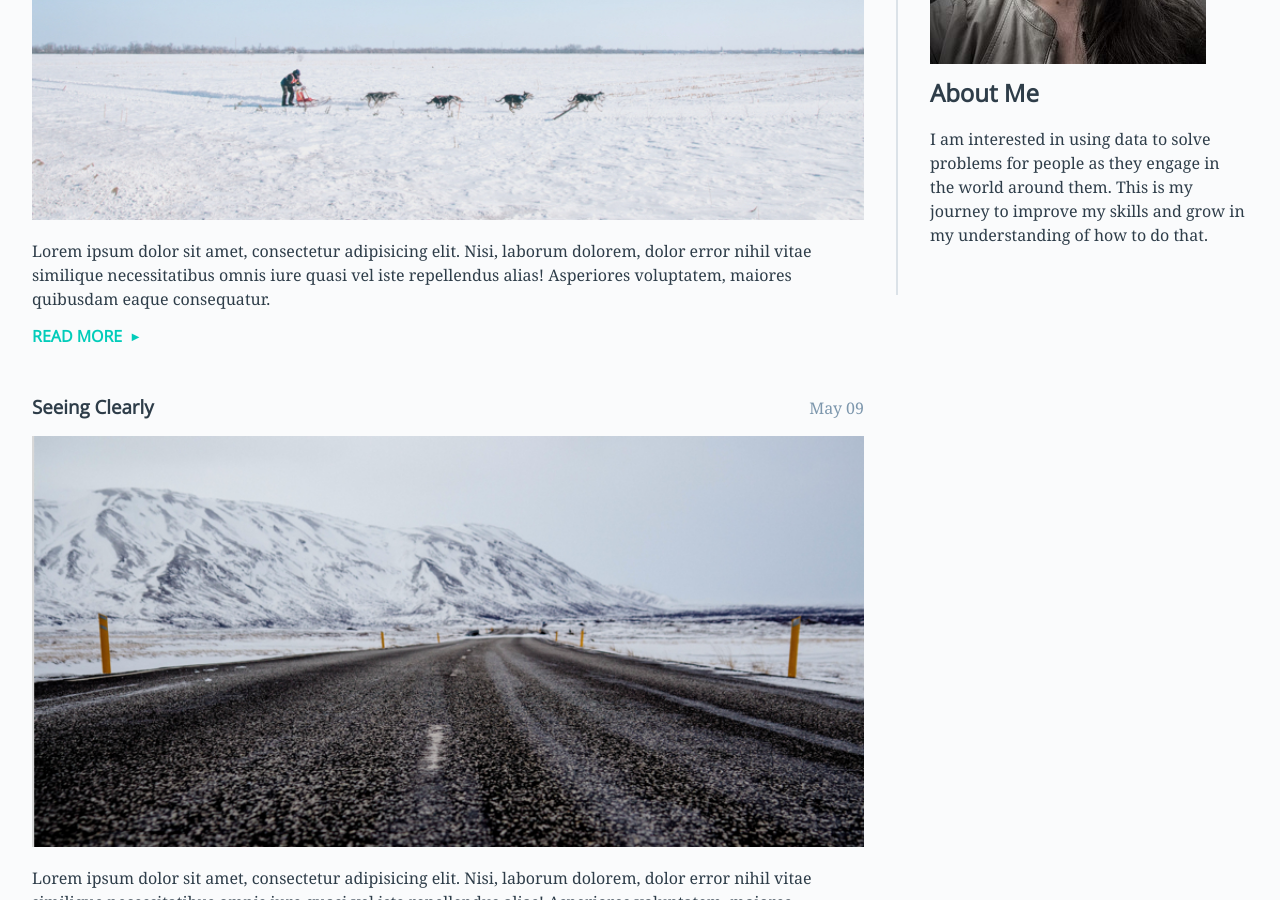
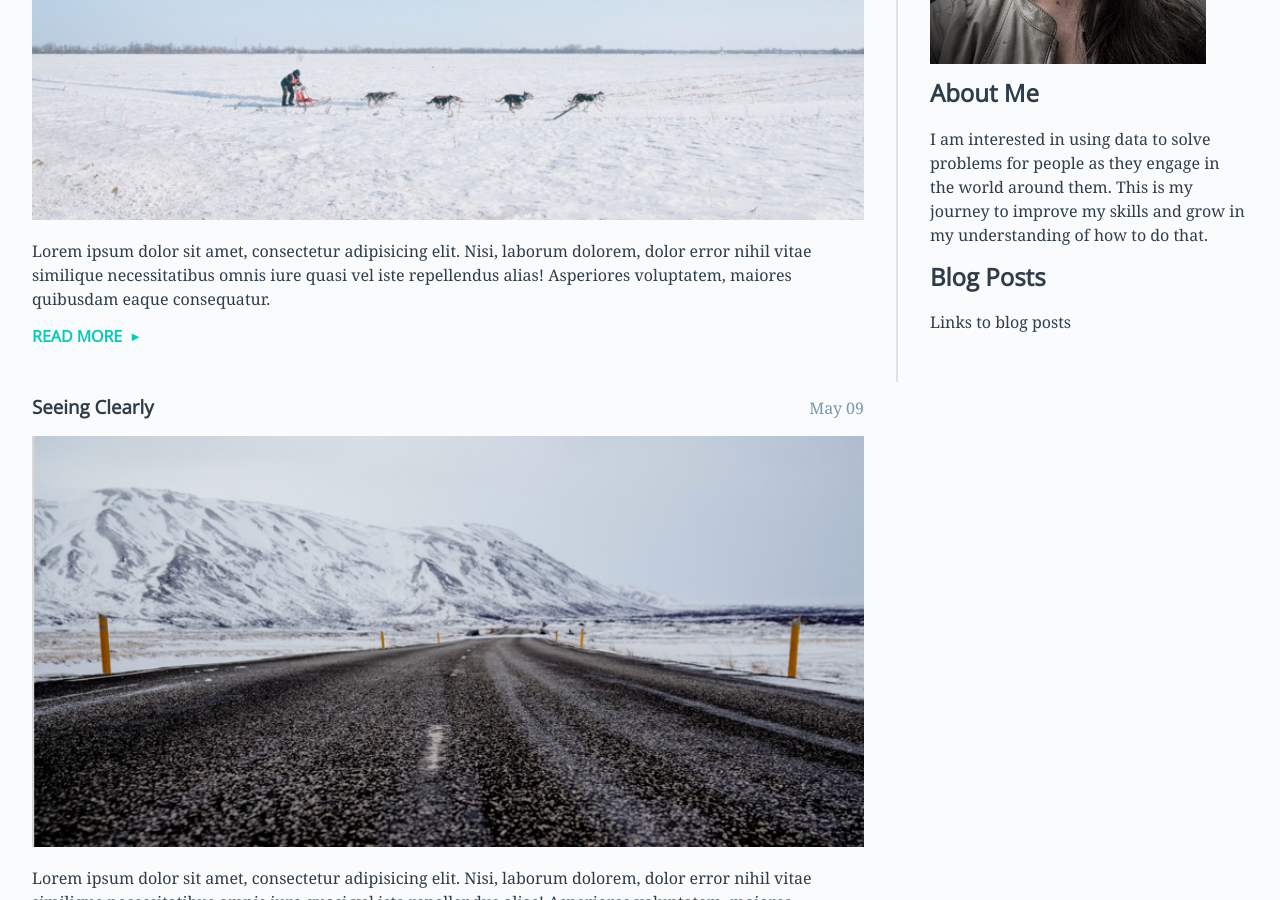
Before and after one commit to rebeccaebarnes/rebeccaebarnes.github.io, a Jekyll site: the page index.html, which Jekyll copies as it is, in a window 1280 px wide and 900 px high, scrolled down 629 px. Built offline with Jekyll 4.4.1, drawn with Linux system fonts in a browser that asks for light colours.

Commit message:
Add 'Blog Posts' sidebar

```diff
--- a/index.html
+++ b/index.html
@@ -79,6 +79,11 @@
                 <h2>About Me</h2>
                 <p>I am interested in using data to solve problems for people as they engage in the world around them. This is my journey to improve my skills and grow in my understanding of how to do that.</p>
             </div>
+
+            <div class="sidebar-text">
+                <h2>Blog Posts</h2>
+                <p>Links to blog posts</p>
+            </div>
         </aside>
     </div>
 
```
